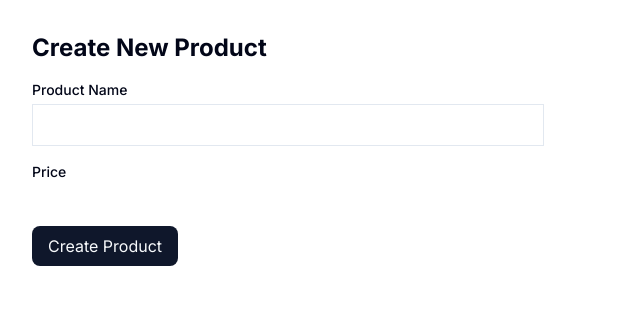
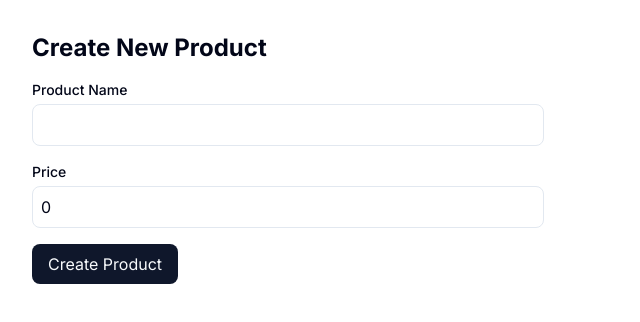
Before and after one commit to StrawHat-Luffyyy/ecommerce-admin, a Next.js app: page /dashboard/products/new in a window 1280 px wide. Shown: the top 322 px of the page, without its empty margins (0-640 px from the left). Built offline with nearby package versions, Linux system fonts and the light colour scheme.

Commit message:
feat: Add product validation schema and integrate react-hook-form for product creation

```diff
--- a/package.json
+++ b/package.json
@@ -11,6 +11,7 @@
     "db:studio": "dotenv -e .env.local -- prisma studio"
   },
   "dependencies": {
+    "@hookform/resolvers": "^5.2.2",
     "@prisma/client": "^6.18.0",
     "@radix-ui/react-dropdown-menu": "^2.1.16",
     "@radix-ui/react-slot": "^1.2.3",
@@ -22,7 +23,9 @@
     "prisma": "^6.18.0",
     "react": "19.2.0",
     "react-dom": "19.2.0",
-    "tailwind-merge": "^3.3.1"
+    "react-hook-form": "^7.65.0",
+    "tailwind-merge": "^3.3.1",
+    "zod": "^4.1.12"
   },
   "devDependencies": {
     "@tailwindcss/postcss": "^4",
--- a/src/app/api/products/route.ts
+++ b/src/app/api/products/route.ts
@@ -1,5 +1,6 @@
 import { NextRequest, NextResponse } from "next/server";
 import { prisma } from "@/lib/prisma";
+import { productSchema } from "@/lib/validations";
 
 export async function GET() {
   try {
@@ -17,8 +18,13 @@ export async function GET() {
 export async function POST(request: NextRequest) {
   try {
     const body = await request.json();
-    const { name, price } = body;
-
+    const validation = productSchema.safeParse(body);
+    if (!validation.success) {
+      return new NextResponse(JSON.stringify(validation.error.flatten()), {
+        status: 400,
+      });
+    }
+    const { name, price } = validation.data;
     const product = await prisma.product.create({
       data: {
         name: name,
--- a/src/app/dashboard/products/new/page.tsx
+++ b/src/app/dashboard/products/new/page.tsx
@@ -1,77 +1,83 @@
-"use client";
+'use client';
 
-import { useState } from "react";
-import { useRouter } from "next/navigation";
+import { useRouter } from 'next/navigation';
+import { useForm } from 'react-hook-form';
+import { zodResolver } from '@hookform/resolvers/zod';
+import { z } from 'zod';
+// import { productSchema } from '@/lib/validations';
+
+
+const productSchema = z.object({
+  name: z.string().min(1, "Product name is required"),
+  price: z.number().positive("Price must be positive"),
+});
+
+
+
+type ProductFormData = z.infer<typeof productSchema>;
 
 export default function NewProductPage() {
   const router = useRouter();
-  const [name, setName] = useState("");
-  const [price, setPrice] = useState("");
-  const [isLoading, setIsLoading] = useState(false);
 
-  const handleSubmit = async (e: React.FormEvent) => {
-    e.preventDefault();
-    setIsLoading(true);
+  const {
+    register,
+    handleSubmit,
+    formState: { errors, isSubmitting }
+  } = useForm<ProductFormData>({
+    resolver: zodResolver(productSchema),
+    defaultValues: {
+      name: "",
+      price: 0,
+    }
+  });
+
+  const onSubmit = async (data: ProductFormData) => {
     try {
-      const response = await fetch("/api/products", {
-        method: "POST",
-        headers: {
-          "Content-type": "application/json",
-        },
-        body: JSON.stringify({
-          name: name,
-          price: parseFloat(price),
-        }),
+      const response = await fetch('/api/products', {
+        method: 'POST',
+        headers: { 'Content-Type': 'application/json' },
+        body: JSON.stringify(data),
       });
-      if (!response.ok) {
-        throw new Error("Failed to create product");
-      }
-      router.push("/dashboard/products");
+
+      if (!response.ok) throw new Error('Failed to create product');
+
+      router.push('/dashboard/products');
       router.refresh();
     } catch (error) {
       console.error(error);
-    } finally {
-      setIsLoading(false);
     }
   };
 
   return (
     <div className="p-4 md:p-8">
       <h1 className="text-2xl font-bold mb-4">Create New Product</h1>
-      <form onSubmit={handleSubmit} className="space-y-4 max-w-lg">
+      <form onSubmit={handleSubmit(onSubmit)} className="space-y-4 max-w-lg">
         <div>
-          <label htmlFor="name" className="block text-sm font-medium mb-1">
-            Product Name
-          </label>
+          <label htmlFor="name" className="block text-sm font-medium mb-1">Product Name</label>
           <input
             id="name"
-            type="text"
-            value={name}
-            onChange={(e) => setName(e.target.value)}
-            className="w-full p-2 border rounded-mg transparent"
-            required
-            disabled={isLoading}
+            {...register('name')}
+            className="w-full p-2 border rounded-md bg-transparent"
           />
+          {errors.name && <p className="text-red-500 text-sm mt-1">{errors.name.message}</p>}
         </div>
         <div>
-          <label htmlFor="price" className="block text-sm font-medium mb-1">
-            Price
-          </label>
+          <label htmlFor="price" className="block text-sm font-medium mb-1">Price</label>
           <input
             id="price"
-            type="text"
-            value={price}
-            onChange={(e) => setPrice(e.target.value)}
-            required
-            disabled={isLoading}
+            type="number"
+            step="0.01"
+            {...register('price', { valueAsNumber: true })}
+            className="w-full p-2 border rounded-md bg-transparent"
           />
+          {errors.price && <p className="text-red-500 text-sm mt-1">{errors.price.message}</p>}
         </div>
         <button
           type="submit"
-          disabled={isLoading}
+          disabled={isSubmitting}
           className="px-4 py-2 bg-primary text-primary-foreground rounded-md disabled:opacity-50"
         >
-          {isLoading ? "Creating..." : "Create Product"}
+          {isSubmitting ? 'Creating...' : 'Create Product'}
         </button>
       </form>
     </div>
--- /dev/null
+++ b/src/lib/validations.ts
@@ -0,0 +1,9 @@
+import { z } from 'zod';
+
+export const productSchema = z.object({
+  name: z.string().min(1, "Product name is required"),
+  price: z.preprocess(
+    (val) => (val === '' ? undefined : Number(val)),
+    z.number().positive("Price must be positive")
+  ),
+});
```
Also changed, not shown: 1 other file (tests, documents, lock files or other folders).
